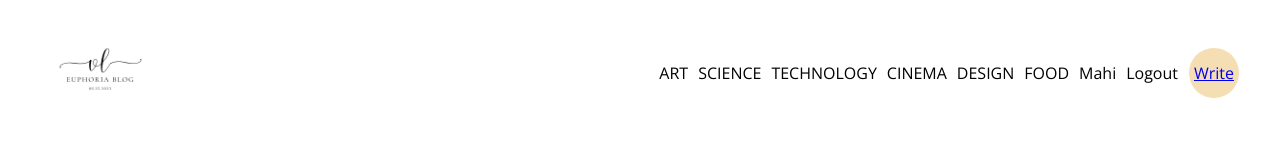
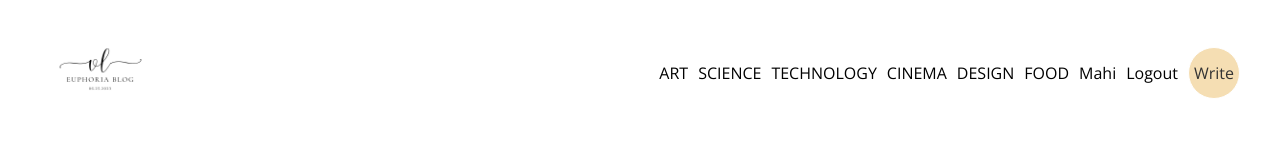
Before and after one commit to ShihabGH/blog-project, a React (Create React App) app in the folder client/: page / in a window 1280 px wide. Shown: the top 160 px of the page. Built offline with nearby package versions, Linux system fonts and the light colour scheme.

Commit message:
minor bug fixes

```diff
--- a/client/src/components/Navbar.jsx
+++ b/client/src/components/Navbar.jsx
@@ -3,11 +3,17 @@ import Logo from '../assets/images/Orange.png';
 import {Link} from 'react-router-dom';
 
 const Navbar = () => {
+
+  const linkStyle = {
+  textDecoration: "none",
+  color: '#333',
+  };
+
   return (
     <div className='navbar'>
       <div className='container'>
         <div className='logo'>
-          <img src={Logo} alt='company logo'/>
+          <Link to="/"><img src={Logo} alt='company logo'/></Link>
         </div>
         <div className='links'>
           <Link className='link' to="/?cat=art"><h6>ART</h6></Link>
@@ -19,7 +25,7 @@ const Navbar = () => {
           <span>Mahi</span>
           <span>Logout</span>
           <span className='write'>
-            <Link to="/write">Write</Link>
+            <Link to="/write" style={linkStyle}>Write</Link>
           </span>
         </div>
       </div>
--- a/client/src/style.scss
+++ b/client/src/style.scss
@@ -67,6 +67,14 @@ $dark-orange : rgb(253, 130, 73);
                 span{
                     font-size: 12px;
                     text-align: center;
+
+                    Link{
+                        text-decoration: none;
+                    }
+
+                    .randy{
+                        text-decoration: none;
+                    }
                 }
 
                 p{
```
Also changed, not shown: client/src/pages/Home.jsx (line endings or trailing spaces).
